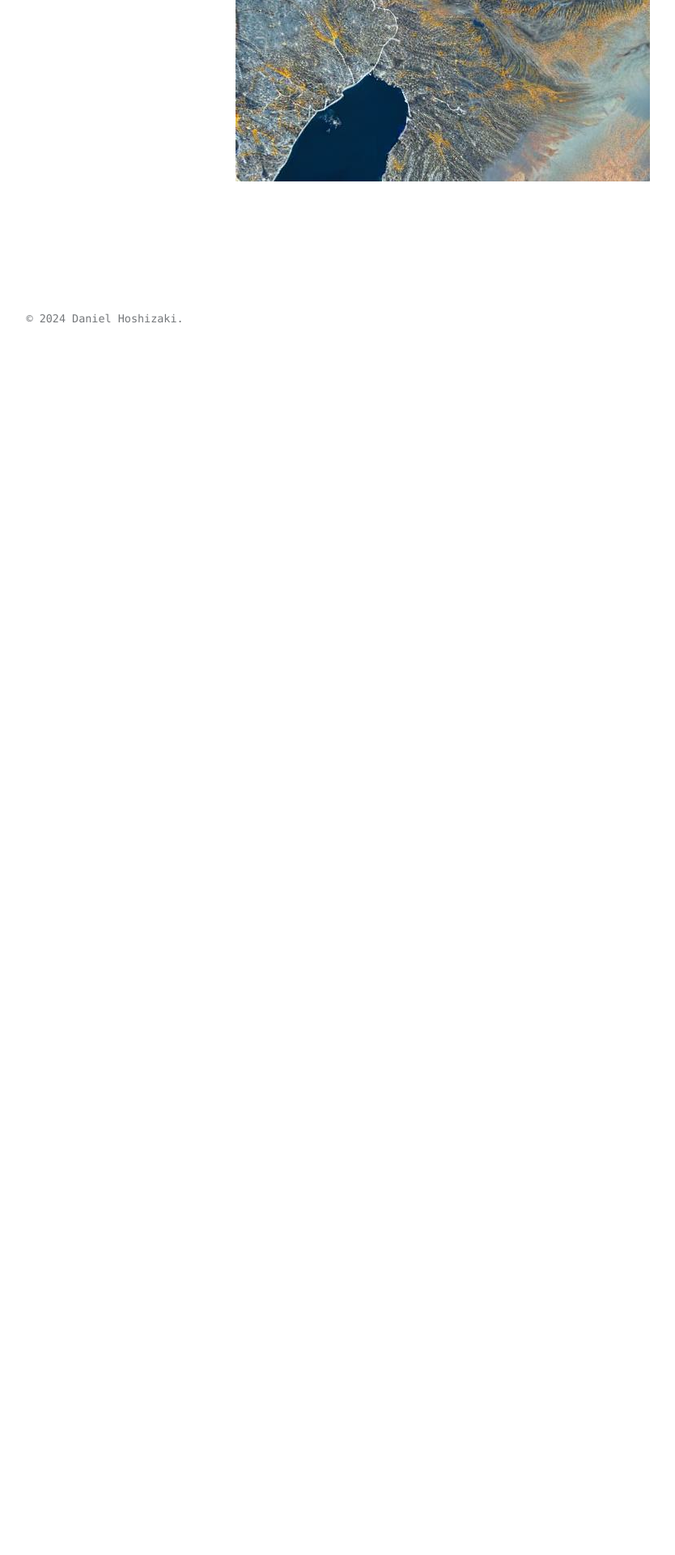
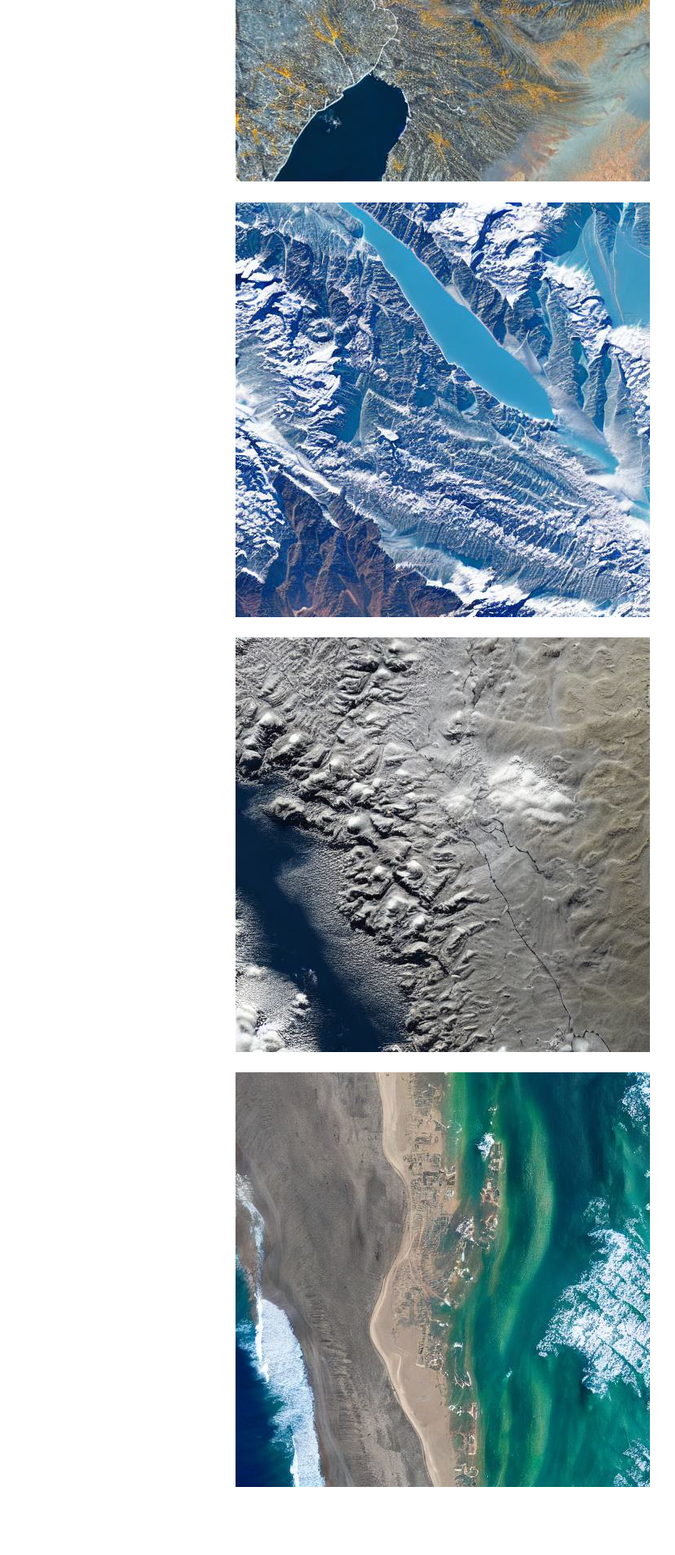
Before and after one commit to danielhoshizaki/danielhoshizaki, a Jekyll site: the page built from _posts/2024-01-20-stable-diffusion.md, in a window 1280 px wide. Shown: the part 2095-4015 px from the top of the page at 81% size, without its empty margins (18-852 px from the left). Built offline with Jekyll 4.4.1, drawn with Linux system fonts in a browser that asks for light colours; before the commit the page ends 2525 px from its top, so only the background shows below that.

Commit message:
sd images in post

```diff
--- a/_posts/2024-01-20-stable-diffusion.md
+++ b/_posts/2024-01-20-stable-diffusion.md
@@ -13,3 +13,12 @@
 <p align="center">
   <img src="/assets/images/diffusion/river1.jpg" />
 </p>
+<p align="center">
+  <img src="/assets/images/diffusion/sd3.jpg" />
+</p>
+<p align="center">
+  <img src="/assets/images/diffusion/sd6.jpg" />
+</p>
+<p align="center">
+  <img src="/assets/images/diffusion/sd9.jpg" />
+</p>
```
Also changed, not shown: assets/images/diffusion/sd3.jpg (added), assets/images/diffusion/sd6.jpg (added), assets/images/diffusion/sd9.jpg (added).
